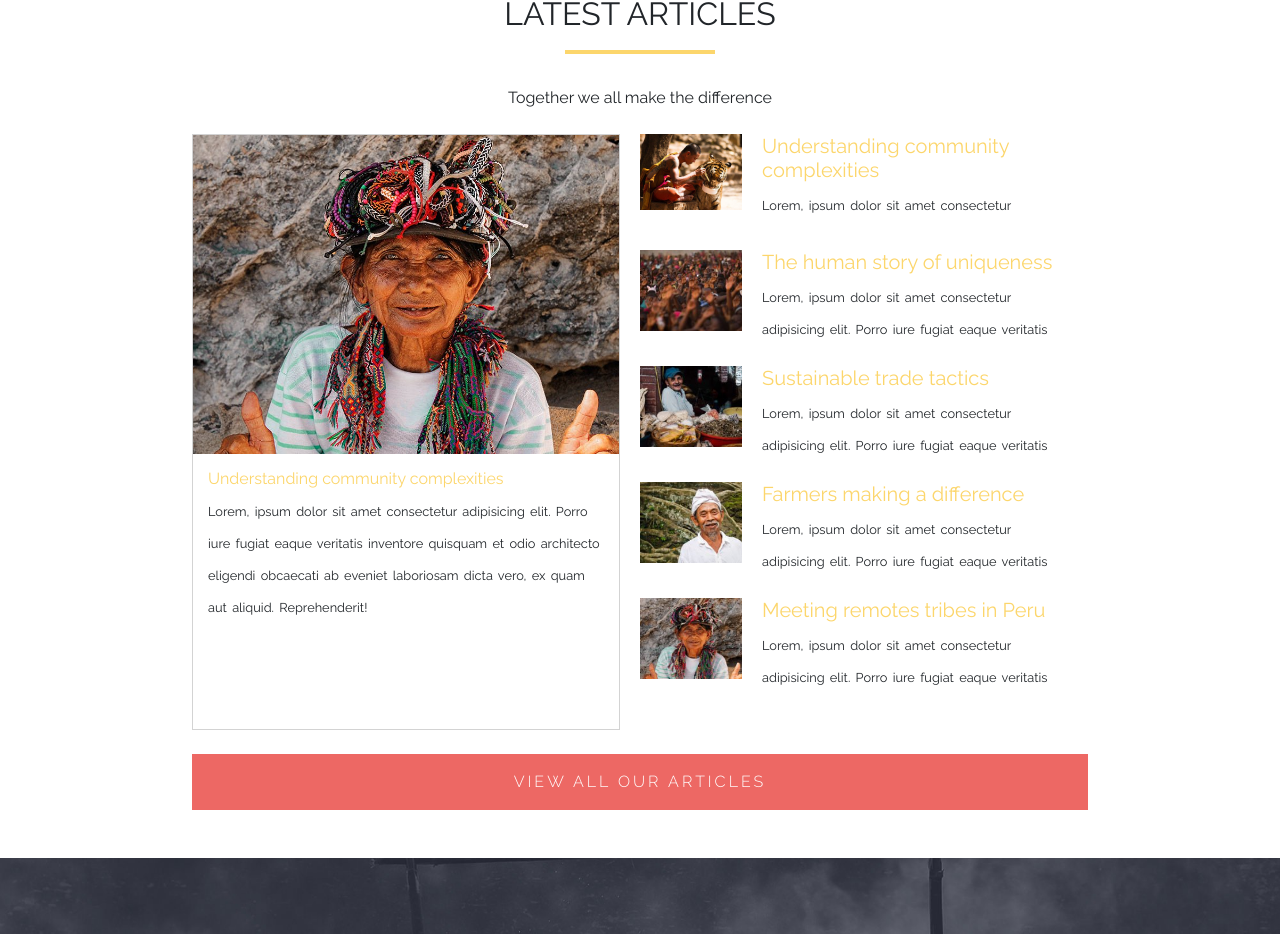
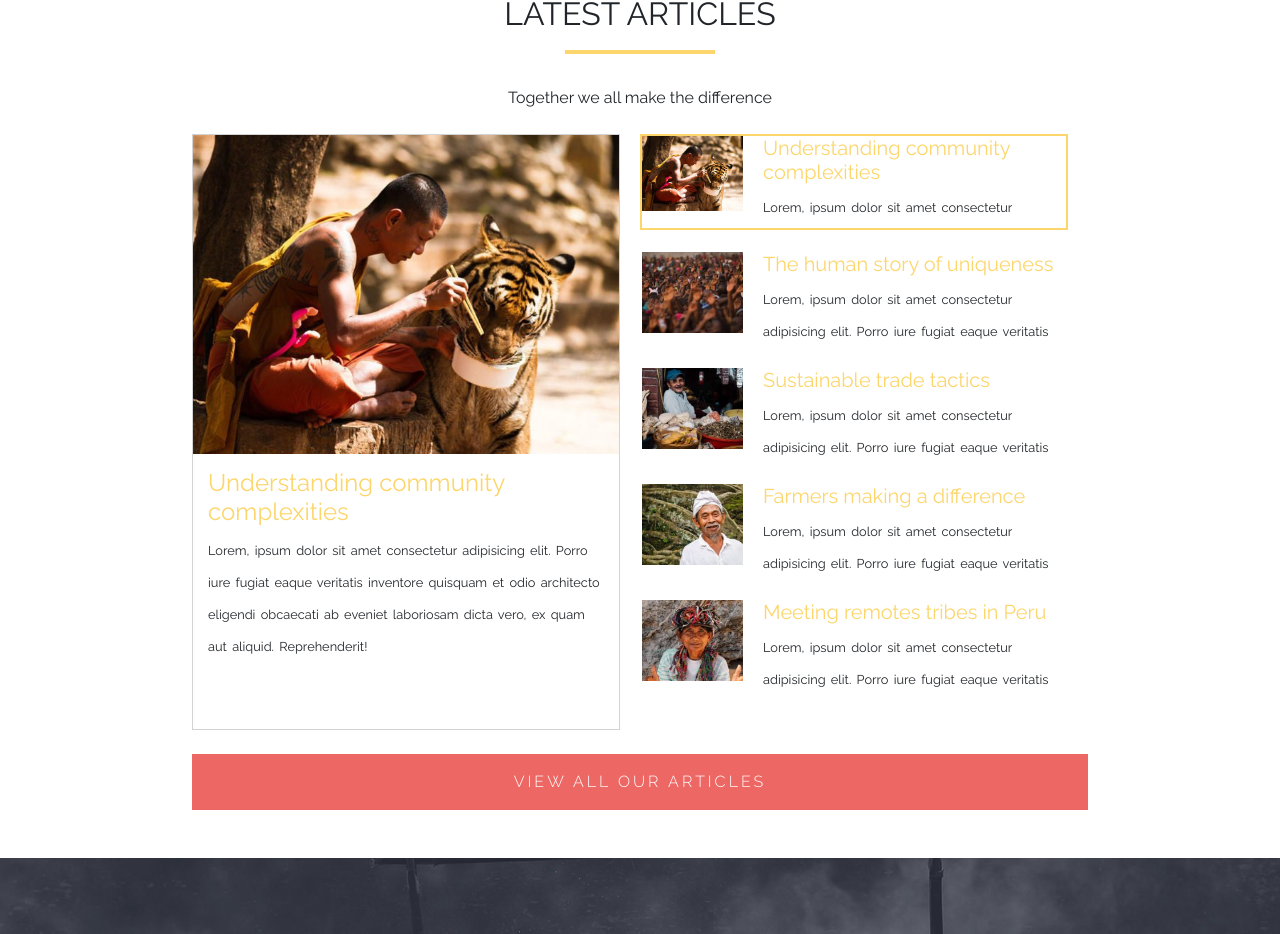
Before and after one commit to Nuccia955/proj-html-vuejs, a Vue app: page / in a window 1280 px wide. Shown: the part 2532-3466 px from the top of the page. Built offline with nearby package versions, Linux system fonts and the light colour scheme.

Commit message:
add dynamic articles

```diff
--- a/src/components/Article.vue
+++ b/src/components/Article.vue
@@ -4,7 +4,7 @@
             <img :src="require(`../assets/${img}.jpg`)" alt="article cover">
         </div>
         <div class="text">
-            <h6 class="title">{{ title }}</h6>
+            <h4 class="title">{{ title }}</h4>
             <p>{{ text }}</p>
         </div>
     </div>
--- a/src/components/ArticlePreview.vue
+++ b/src/components/ArticlePreview.vue
@@ -1,5 +1,7 @@
 <template>
-    <li class="article d-flex">
+    <li class="article d-flex"
+        @click="getIndex"
+    >
         <div class="cover w-25">
             <img :src="require(`../assets/${cover}.jpg`)" alt="article cover">
         </div>
@@ -17,6 +19,12 @@ export default {
         cover: String,
         title: String,
         text: String,
+        index: Number,
+    },
+    methods: {
+        getIndex() {
+            this.$emit('getIndex', this.index)
+        }
     }
 }
 </script>
@@ -27,6 +35,7 @@ export default {
     max-height: 96px;
     overflow-y: hidden;
     margin-bottom: 20px;
+    border: 2px solid transparent;
     .cover {
         margin-right: 20px;
     }
--- a/src/components/Articles.vue
+++ b/src/components/Articles.vue
@@ -7,16 +7,19 @@
         />
         <div class="contents d-flex py-4">
             <Article
-                :img="articles[4].urlCover"
+                :img="articles[activeIndex].urlCover"
                 :title="articles[activeIndex].title"
                 :text="articles[activeIndex].text"
             />
             <ul class="article-list overflow-auto">
                 <ArticlePreview v-for="(article, index) in articles"
                     :key="`article-${index}`"
+                    :index="index"
+                    :class="{active : activeIndex === index}"
                     :cover="article.urlPreview"
                     :title="article.title"
                     :text="article.subtitle"
+                    @getIndex="showArticleActive"
                 />
             </ul>
         </div>
@@ -80,6 +83,11 @@ export default {
             ],
             activeIndex: 0,
         }
+    },
+    methods: {
+        showArticleActive(index) {
+            this.activeIndex = index;
+        }
     }
 }
 </script>
@@ -96,6 +104,9 @@ export default {
             max-height: 100%;
             padding: 0;
             overflow-y: auto;
+            .active {
+                border: 2px solid $goldenrod;
+            }
         }
     }
 }
```
